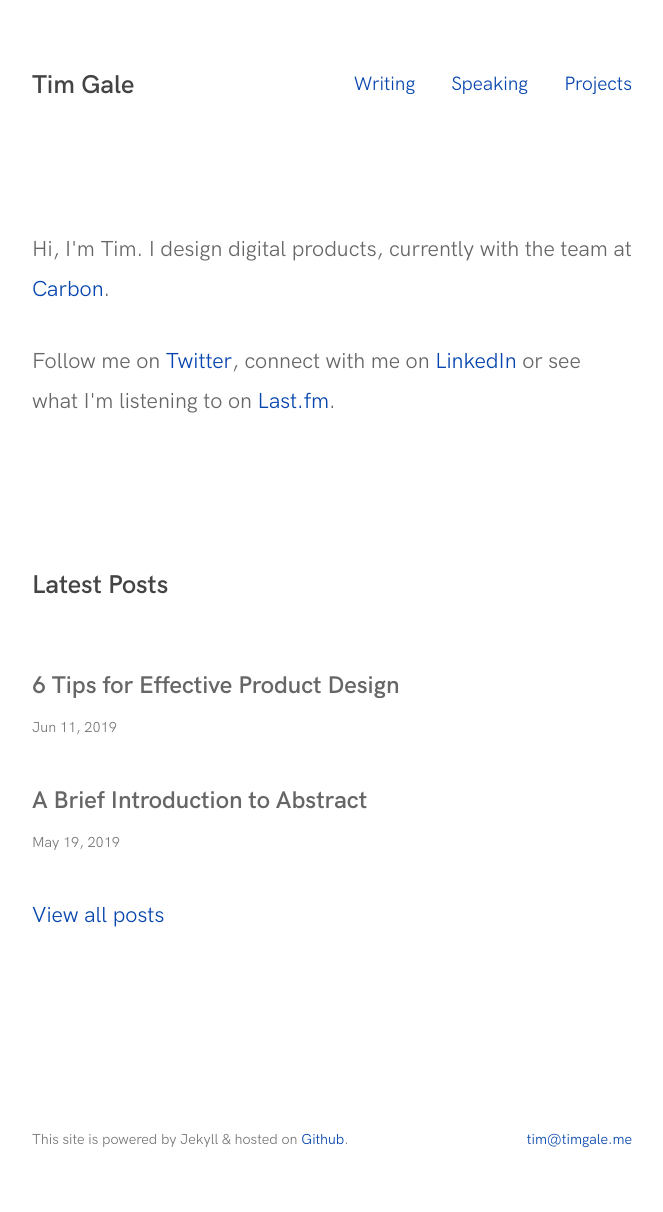
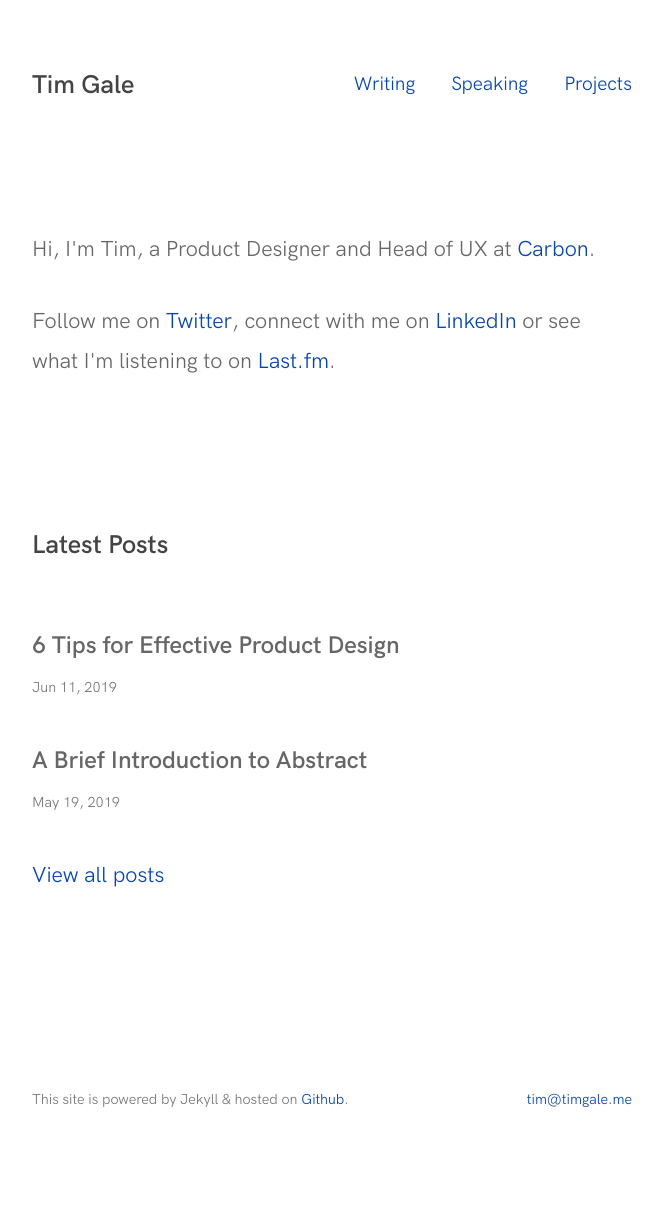
Before and after one commit to timgale/timgale.github.io, a Jekyll site: the page built from index.html, in a window 1280 px wide. Shown: the whole page, without its empty margins (308-971 px from the left). Built offline with Jekyll 4.4.1, drawn with Linux system fonts in a browser that asks for light colours; after the commit the page ends 1172 px from its top, so only the background shows below that.

Commit message:
Update bio

```diff
--- a/index.html
+++ b/index.html
@@ -8,7 +8,7 @@ layout: default
 		<!-- about -->
 		<div class="pb">
 
-			<p>Hi, I'm Tim. I design digital products, currently with the team at <a href="https://carbondmp.com">Carbon</a>.</p>
+			<p>Hi, I'm Tim, a Product Designer and Head of UX at <a href="https://carbondmp.com">Carbon</a>.</p>
 			<p>Follow me on <a href="http://twitter.com/timgale">Twitter</a>, connect with me on <a href="http://uk.linkedin.com/pub/tim-gale/13/258/58a/">LinkedIn</a> or see what I'm listening to on <a href="http://last.fm/user/timgale">Last.fm</a>.</p>
 
 		</div>
```
